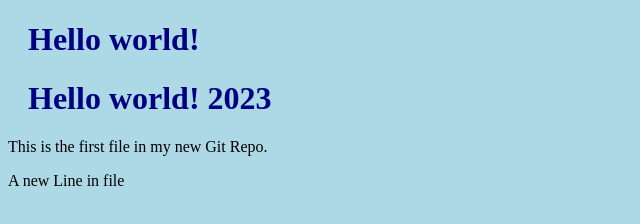
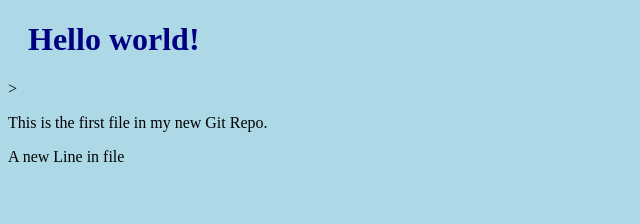
Before and after one commit to Ag-Utkarsh/hello-world, a plain HTML site: page index.html in a window 1280 px wide. Shown: the whole page, without its empty margins (0-640 px from the left). Drawn offline with Linux system fonts and the light colour scheme.

Commit message:
Modified index.html

```diff
--- a/index.html
+++ b/index.html
@@ -6,8 +6,7 @@
 </head>
 <body>
 
-<h1>Hello world!</h1>
-<h1>Hello world! 2023</h1>
+<h1>Hello world!</h1>>
 <p>This is the first file in my new Git Repo.</p>
 
 <p>A new Line in file</p>
```
